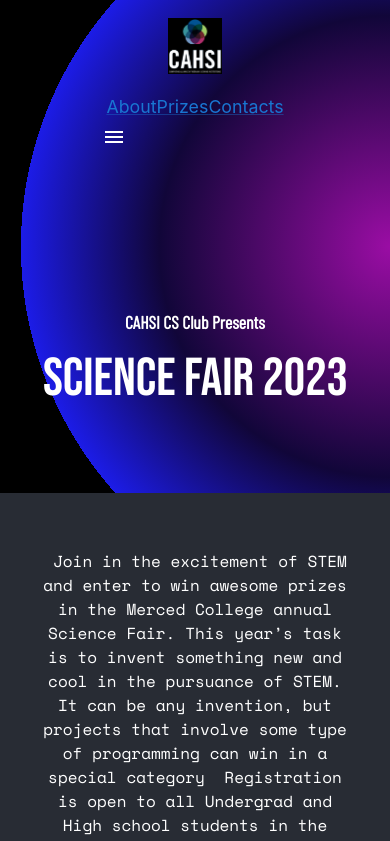
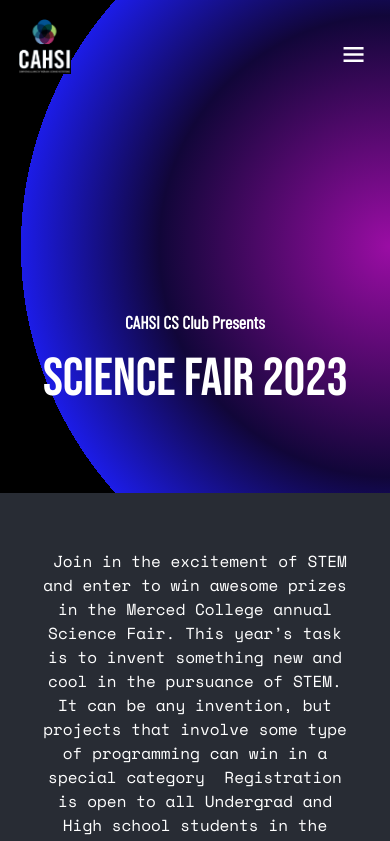
Before and after one commit to AlissonRoss/mercedsciencefair-2023, a React (Create React App) app: page / in a window 390 px wide. Shown: the top 841 px of the page. Built offline with nearby package versions, Linux system fonts and the light colour scheme.

Commit message:
Added open and close nav icons and refactored code

```diff
--- a/src/Components/NavBar.js
+++ b/src/Components/NavBar.js
@@ -1,67 +1,44 @@
-import { Link, IconButton } from "@mui/material";
-import { Icon } from '@mui/material';
+import { Link } from "@mui/material";
 import Logo from '../Assets/Cahsi-logo1.png';
-import { useEffect, useState } from "react";
+import { useState, useRef } from "react";
+import {BiMenu} from 'react-icons/bi';
+import {AiOutlineClose} from 'react-icons/ai';
+
+function NavBar(){
+    const navRef = useRef();
+    const [navOpen, setNavOpen] = useState(false);
 
 
-function NavBar() {
-    const [showSideBar, setShowSideBar] = useState(false)
+    const toggleNav = () => {
+        const visibility = navRef.current.getAttribute('data-visible');
+        navRef.current.setAttribute('data-visible', visibility === 'false' ? 'true' : 'false');
 
-
-    useEffect(() => { // controls mobile sidebar
-        function reSize() {
-            if (window.innerWidth > 524 && showSideBar === true) {
-                setShowSideBar(false);
+        if(navRef.current.getAttribute('data-visible') === 'false'){
+            setNavOpen(false);
+        }
+        else{
+            setNavOpen(true)
         }
     }
-        window.addEventListener('resize', reSize)
 
-        return () => { //clean up event listener, removes event listener
-            window.removeEventListener('resize', reSize)
-        }
-    }, [showSideBar])
-
-    function showSide() {
-        setShowSideBar(bool => !bool)
-    }
-    return (
-        <>
-            <nav className="navbar-container" id='go-home'>
+    return(
+        <nav className="navbar">
                 <div className="logo-nav">
-
                      <img className="logo-img" src={Logo} alt="CAHSI logo" />
                  </div>
-                <ul className="links-ul">
-                    <Link className="links-li" href="#about">About</Link>
-                    <Link className="links-li" href="#prizes">Prizes</Link>
-                    <Link className="links-li" href="#footer">Contacts</Link>
-                </ul>
 
-                {showSideBar &&
-                    <div className="sidebar-container">
-                        <ul className="sidebar-ul">
-                            <Link className="sidebar-li" href="#about">About</Link>
-                            <Link className="sidebar-li" href="#prizes">Prizes</Link>
-                            <Link className="sidebar-li" href="#footer">Contacts</Link>
+                 <BiMenu onClick={() => toggleNav()} className={ navOpen === false ? "mobileNavToggle" : "hidden"} size={30}/>
+                 <AiOutlineClose className={ navOpen === true ? "mobileNavToggle" : "hidden"} data-closed="true" size={28} onClick={() => toggleNav()} />
+
+                <div className="navSections">
+                    <ul ref={navRef} data-visible="false" className="nav-links">
+                        <li><Link className="links-li" href="#about">About</Link></li>
+                        <li><Link className="links-li" href="#prizes">Prizes</Link></li>
+                        <li><Link className="links-li" href="#footer">Contacts</Link></li>
                     </ul>
                 </div>
 
+        </nav>
+    )
 }
-                <IconButton //component from MUI
-                    className="hamburger-icon"
-                    edge="start"
-                    aria-label="open drawer"
-                    sx={{ mr: 1, display: "flex", color: "white" }}
-                >
-                    <Icon  //component from MUI
-                        onClick={showSide}>
-                        <svg viewBox="0 0 24 24">
-                            <path fill="currentColor" d="M3 18h18v-2H3v2zM3 13h18v-2H3v2zM3 6v2h18V6H3z" />
-                        </svg>/1
-                    </Icon>
-                </IconButton>
-
-            </nav>
-        </>
-    );
-} export default NavBar;
+export default NavBar;
```
Lines whose indentation alone changed are shown as unchanged.
